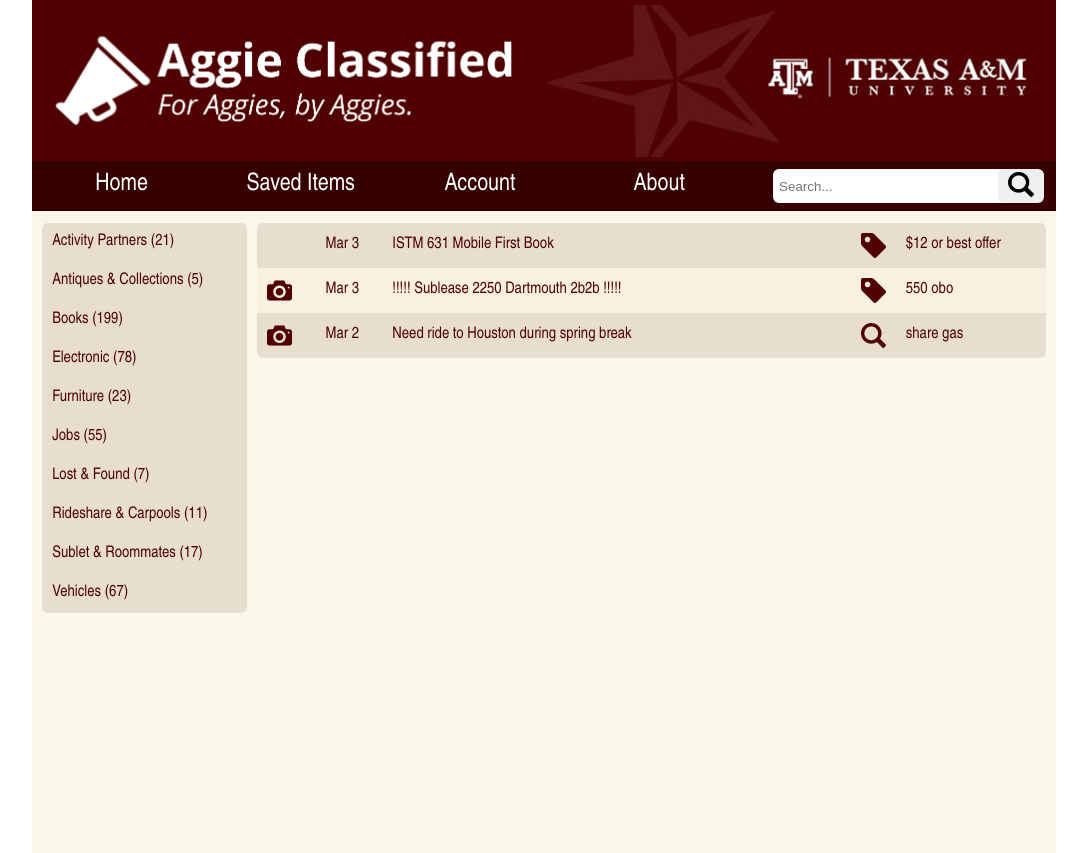
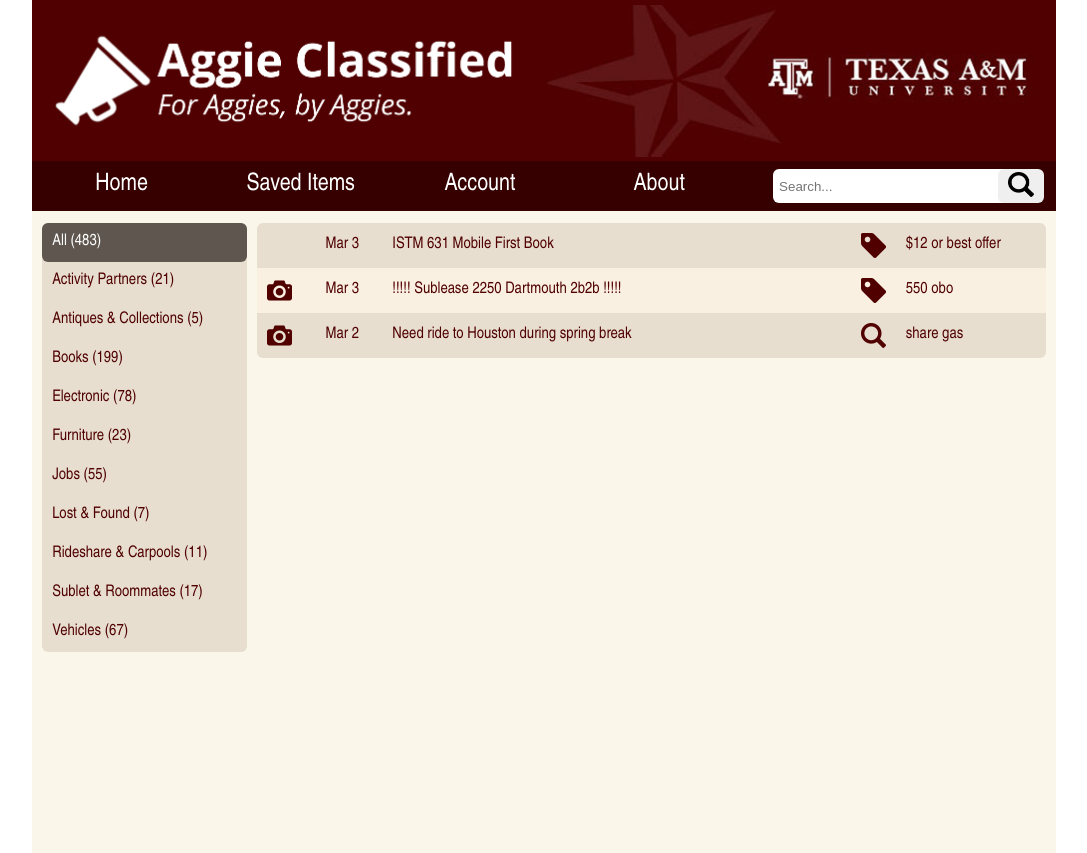
Before and after one commit to ruizhu/631-Project, a PHP site: page / in a window 1280 px wide. Shown: the top 853 px of the page, without its empty margins (96-1183 px from the left). Run offline with PHP 8.4, Linux system fonts and the light colour scheme.

Commit message:
Add category list active style

```diff
--- a/RWD/index.html
+++ b/RWD/index.html
@@ -24,8 +24,8 @@
       </div>
     </div>
     <div class="category">
-      <div class="catrgory_item">
-        <a class="active"> Activity Partners (21) </a>
+        <a class="catrgory_item_active"> All (483) </a>
+        <a> Activity Partners (21) </a>
         <a> Antiques & Collections (5) </a>
         <a> Books (199) </a>
         <a> Electronic (78) </a>
@@ -35,7 +35,6 @@
         <a> Rideshare & Carpools (11) </a>
         <a> Sublet & Roommates (17) </a>
         <a> Vehicles (67) </a>
-      </div>
     </div>
 
     <div class="main_list">
--- a/RWD/style.css
+++ b/RWD/style.css
@@ -114,6 +114,11 @@
   background-color: #5F574F;
   color: #ffffff;
 }
+.catrgory_item_active{
+  background-color: #5F574F;
+  color: #ffffff;
+  border-radius: inherit;
+}
 
 /* List of all post within selected category */
 .main_list{
```
